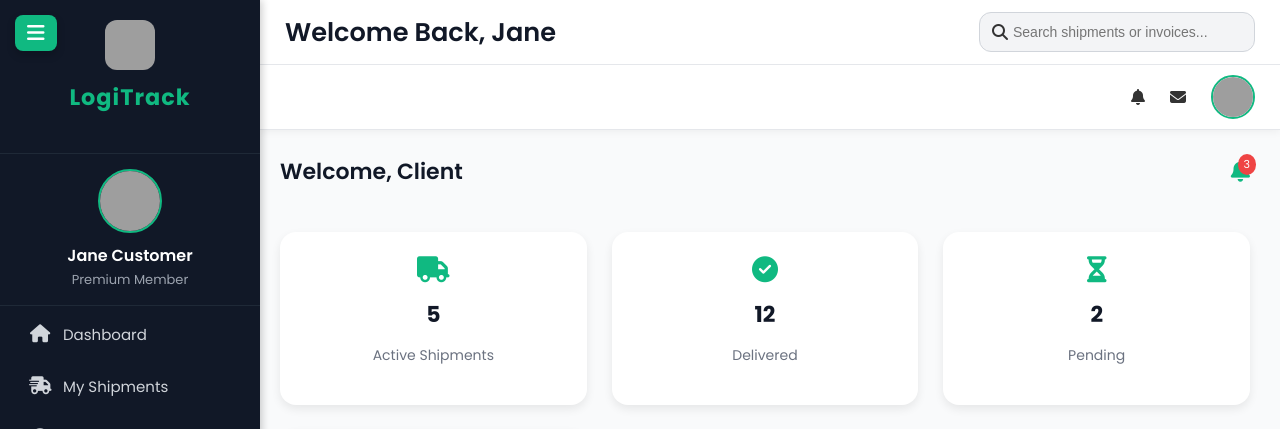
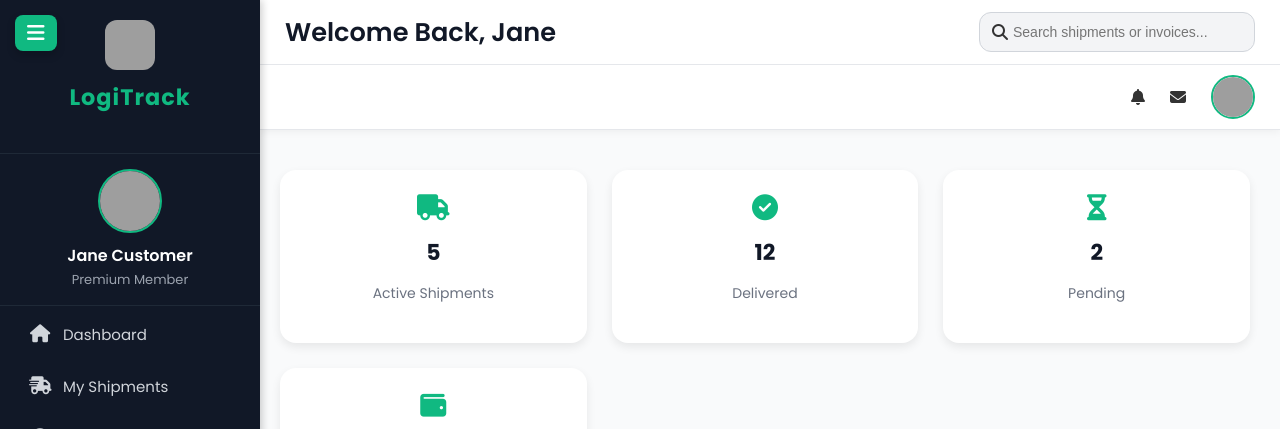
Before and after one commit to Maxwellkiptoo/tsfreighters, a PHP site: page /tsfreighters/app/Views/customers/Customer.php in a window 1280 px wide. Shown: the top 429 px of the page. Run offline with PHP 8.4, Linux system fonts and the light colour scheme; grey boxes are pictures that could not be loaded.

Commit message:
remove header section from client dashboard

```diff
--- a/app/Views/customers/Customer.php
+++ b/app/Views/customers/Customer.php
@@ -166,16 +166,7 @@ footer {
 
 <div class="main-content">
 
-  <!-- Header -->
-  <div class="dashboard-header">
-    <h1>Welcome, Client</h1>
-    <div class="notifications">
-      <i class="fa fa-bell"></i>
-      <span class="badge">3</span>
-    </div>
-  </div>
-
-  <!-- Overview Cards -->
+ <!-- Overview Cards -->
   <div class="dashboard-cards">
     <div class="card"><i class="fa fa-truck"></i><h3>5</h3><p>Active Shipments</p></div>
     <div class="card"><i class="fa fa-check-circle"></i><h3>12</h3><p>Delivered</p></div>
```
